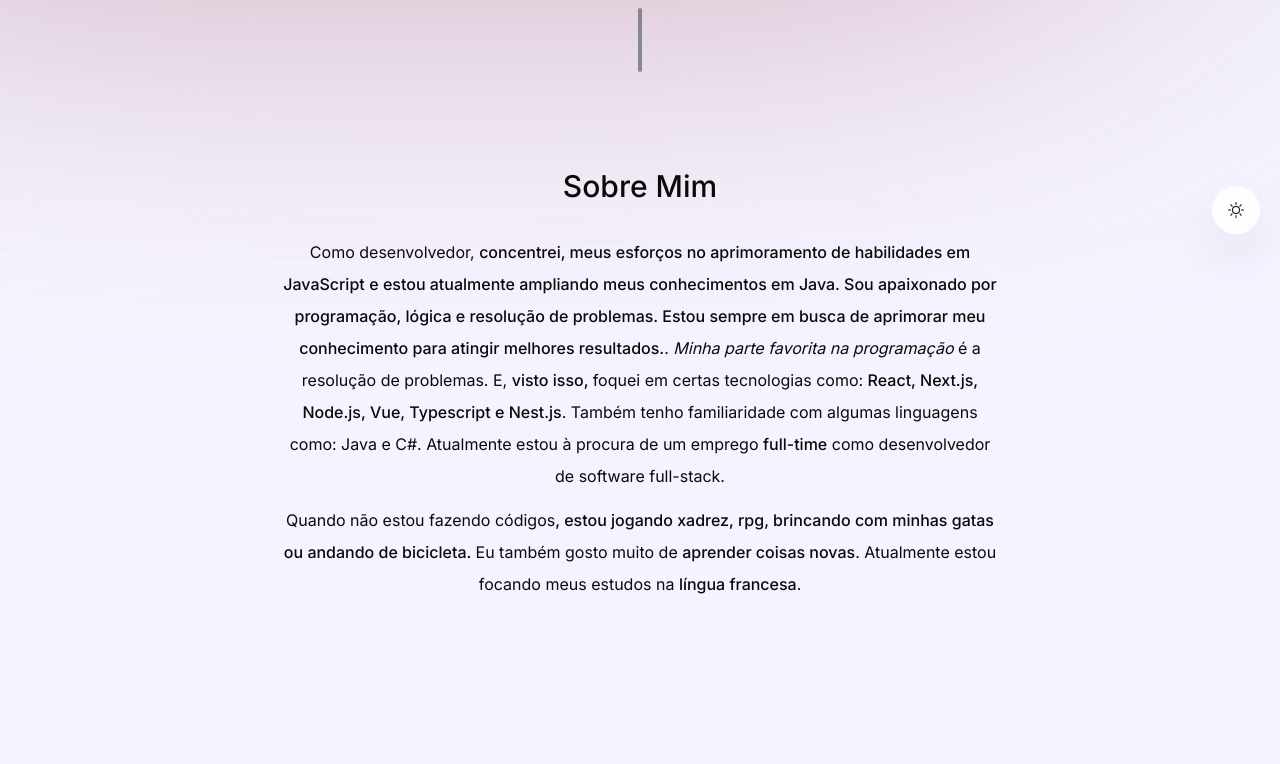
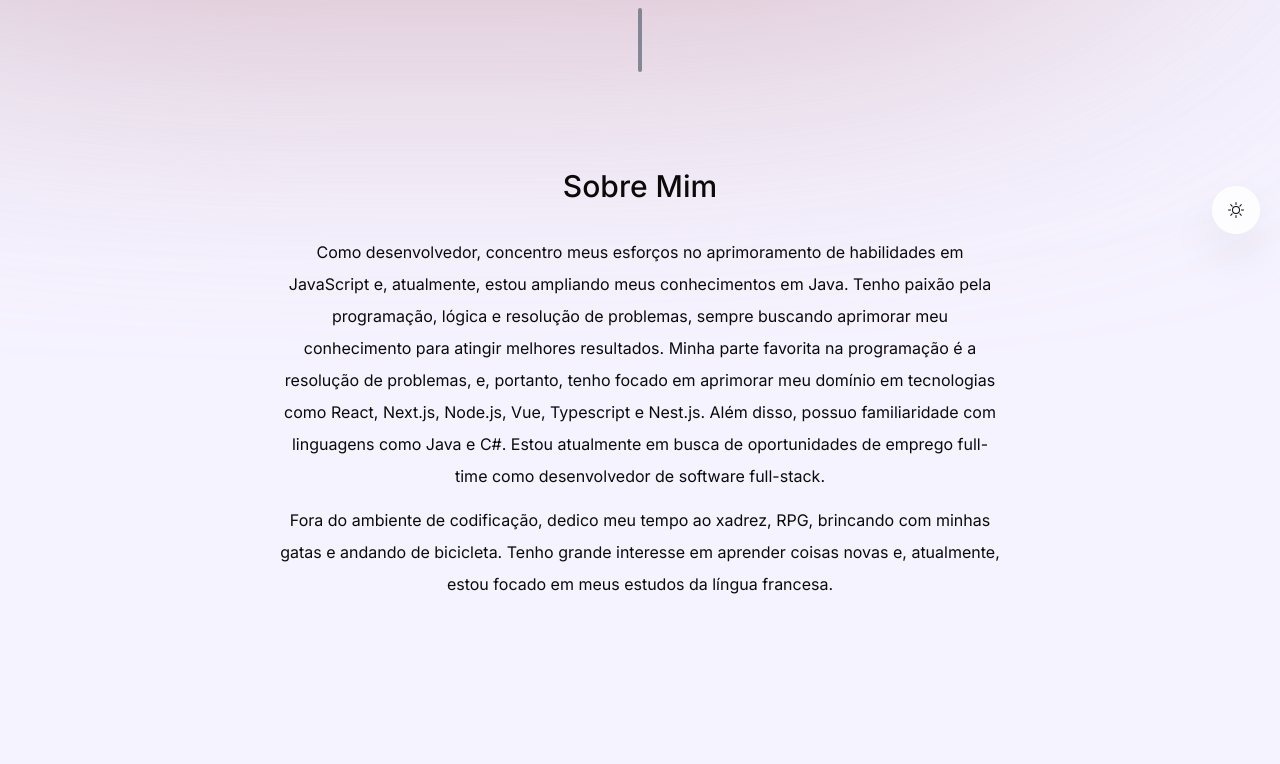
Before and after one commit to caritas-html/portfolio-page, a Next.js app: page / in a window 1280 px wide. Shown: the part 546-1310 px from the top of the page. Built offline with nearby package versions, Linux system fonts and the light colour scheme; no server answers.

Commit message:
fix: fix about text

```diff
--- a/components/about.tsx
+++ b/components/about.tsx
@@ -21,49 +21,24 @@ export default function About() {
     >
       <SectionHeading>Sobre mim</SectionHeading>
       <p className="mb-3">
-        Como desenvolvedor,{" "}
-        <span className="font-medium">
-          concentrei, meus esforços no aprimoramento de habilidades em
-          JavaScript
-        </span>{" "}
-        <span className="font-medium">
-          {" "}
-          e estou atualmente ampliando meus conhecimentos em Java.{" "}
-        </span>
-        <span className="font-medium">
-          Sou apaixonado por programação, lógica e resolução de
-          problemas.{" "}
-        </span>
-        <span className="font-medium">
-          Estou sempre em busca de aprimorar meu conhecimento para
-          atingir melhores resultados.
-        </span>
-        .{" "}
-        <span className="italic">
-          Minha parte favorita na programação
-        </span>{" "}
-        é a resolução de problemas. E,{" "}
-        <span className="font-medium"> visto isso, </span>foquei em
-        certas tecnologias como:{" "}
-        <span className="font-medium">
-          React, Next.js, Node.js, Vue, Typescript e Nest.js
-        </span>
-        . Também tenho familiaridade com algumas linguagens como: Java
-        e C#. Atualmente estou à procura de um emprego{" "}
-        <span className="font-medium">full-time</span> como
-        desenvolvedor de software full-stack.
+        Como desenvolvedor, concentro meus esforços no aprimoramento
+        de habilidades em JavaScript e, atualmente, estou ampliando
+        meus conhecimentos em Java. Tenho paixão pela programação,
+        lógica e resolução de problemas, sempre buscando aprimorar meu
+        conhecimento para atingir melhores resultados. Minha parte
+        favorita na programação é a resolução de problemas, e,
+        portanto, tenho focado em aprimorar meu domínio em tecnologias
+        como React, Next.js, Node.js, Vue, Typescript e Nest.js. Além
+        disso, possuo familiaridade com linguagens como Java e C#.
+        Estou atualmente em busca de oportunidades de emprego
+        full-time como desenvolvedor de software full-stack.
       </p>
 
       <p>
-        Quando não estou fazendo códigos
-        <span className="font-medium">
-          , estou jogando xadrez, rpg, brincando com minhas gatas ou
-          andando de bicicleta.{" "}
-        </span>{" "}
-        Eu também gosto muito de{" "}
-        <span className="font-medium">aprender coisas novas</span>.
-        Atualmente estou focando meus estudos na{" "}
-        <span className="font-medium">língua francesa</span>.
+        Fora do ambiente de codificação, dedico meu tempo ao xadrez,
+        RPG, brincando com minhas gatas e andando de bicicleta. Tenho
+        grande interesse em aprender coisas novas e, atualmente, estou
+        focado em meus estudos da língua francesa.
       </p>
     </motion.section>
   );
```
